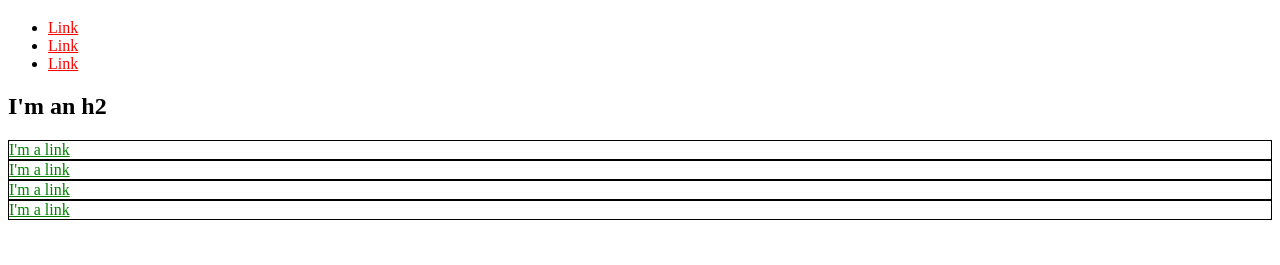
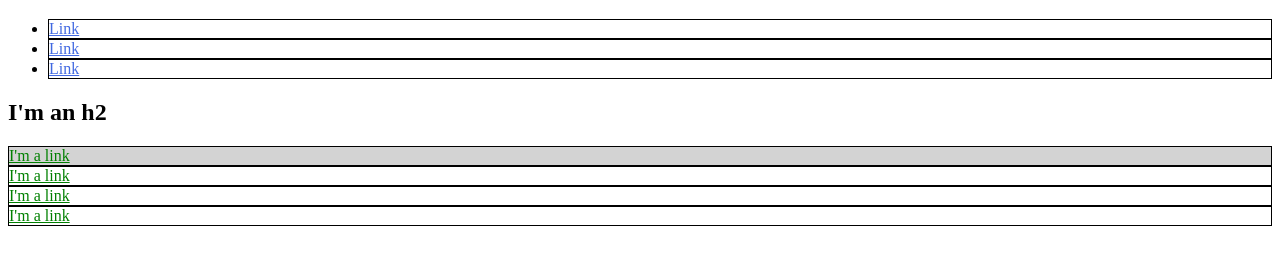
Before and after one commit to tomProtheroe/tomProtheroe.github.io, a plain HTML site: page index.html in a window 1280 px wide. Shown: the part 61-326 px from the top of the page. Drawn offline with Linux system fonts and the light colour scheme.

Commit message:
Add internal stylesheet, classes and IDs

```diff
--- a/index.html
+++ b/index.html
@@ -3,32 +3,53 @@
   <head>
     <title>Test Page: Don't Panic</title>
     <meta charset="utf-8">
+    <style>
+      a {
+        color: red;
+      }
+      li {
+        border: 1px solid black;
+      }
+      li a {
+        color: royalblue;
+      }
+      #exec-bio {
+        background-color: lightgray;
+      }
+      .bio-box {
+        border: 1px solid black;
+      }
+      .bio-box a{
+        color: green;
+      }
+
+      </style>
   </head>
   <body>
     <h1>I'm an h1</h1>
     <ul>
       <li>
-        <a href="https://example.com/" style="color: red;">Link</a>
+        <a href="https://example.com/">Link</a>
       </li>
       <li>
-        <a href="https://example.com/" style="color: red;">Link</a>
+        <a href="https://example.com/">Link</a>
       </li>
       <li>
-        <a href="https://example.com/" style="color: red;">Link</a>
+        <a href="https://example.com/">Link</a>
       </li>
     </ul>
     <h2>I'm an h2</h2>
-    <div style="border: 1px solid black;">
-      <a href="https://example.com/" style="color: green;">I'm a link</a>
+    <div id="exec-bio" class="bio-box">
+      <a href="https://example.com/">I'm a link</a>
     </div>
-    <div style="border: 1px solid black;">
-      <a href="https://example.com/" style="color: green;">I'm a link</a>
+    <div class="bio-box">
+      <a href="https://example.com/">I'm a link</a>
     </div>
-    <div style="border: 1px solid black;">
-      <a href="https://example.com/" style="color: green;">I'm a link</a>
+    <div class="bio-box">
+      <a href="https://example.com/">I'm a link</a>
     </div>
-    <div style="border: 1px solid black;">
-      <a href="https://example.com/" style="color: green;">I'm a link</a>
+    <div class="bio-box">
+      <a href="https://example.com/">I'm a link</a>
     </div>
   </body>
 </html>
```
